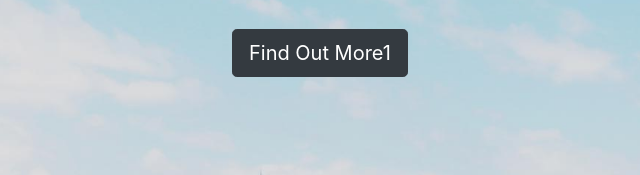
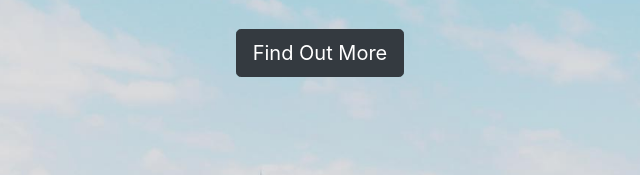
Before and after one commit to mengqiaowang/homepage, a website with bundled scripts: page index.html in a window 1280 px wide. Shown: the part 423-598 px from the top of the page, 320-960 px from the left. Built offline with nearby package versions, Linux system fonts and the light colour scheme.

Commit message:
Update index.html

```diff
--- a/index.html
+++ b/index.html
@@ -59,7 +59,7 @@
         <h1>Hello World!</h1>
         <h3>yours exclusively from Mengqiao Wang:)</h3>
         <br>
-        <a href="#about" class="btn btn-dark btn-lg js-scroll-trigger">Find Out More1</a>
+        <a href="#about" class="btn btn-dark btn-lg js-scroll-trigger">Find Out More</a>
       </div>
     </header>
 
```
